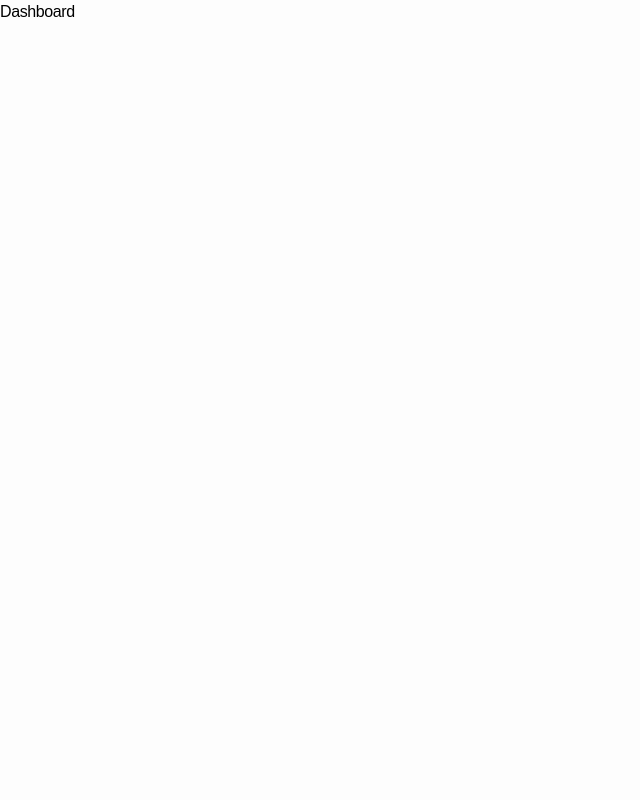
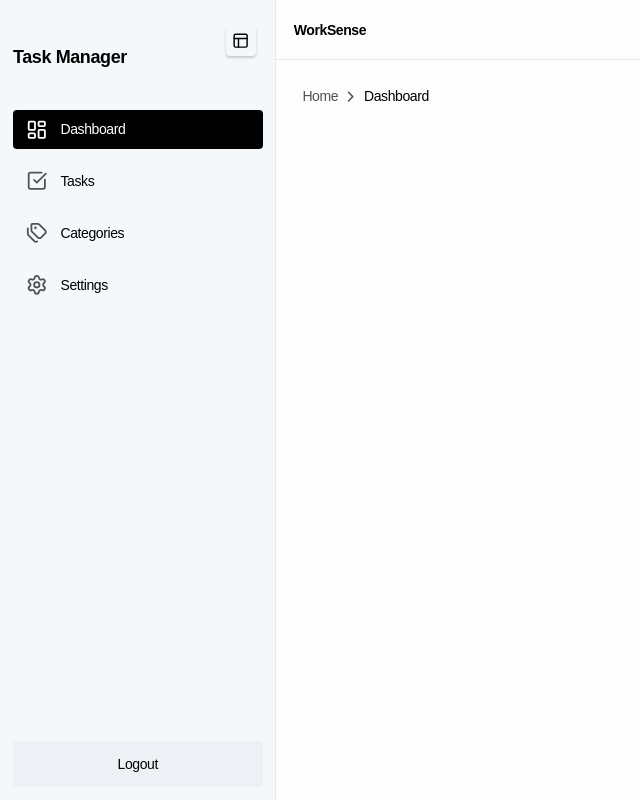
Before and after one commit to Thanhbo209/worksense-task-management, a Next.js app: page /dashboard in a window 1280 px wide. Shown: the whole page, without its empty margins (0-640 px from the left). Built offline with nearby package versions, Linux system fonts and the light colour scheme.

Commit message:
implement navbar and sidebar for user dashboard

```diff
--- /dev/null
+++ b/app/dashboard/layout.tsx
@@ -0,0 +1,20 @@
+import Sidebar from "@/components/ui/sidebar";
+import Navbar from "@/components/ui/navbar";
+
+export default function DashboardLayout({
+  children,
+}: {
+  children: React.ReactNode;
+}) {
+  return (
+    <div className="flex h-screen overflow-hidden">
+      <Sidebar />
+
+      <div className="flex flex-1 flex-col">
+        <Navbar title="WorkSense" />
+
+        <main className="flex-1 overflow-y-auto p-6">{children}</main>
+      </div>
+    </div>
+  );
+}
--- a/app/dashboard/page.tsx
+++ b/app/dashboard/page.tsx
@@ -1,7 +1,11 @@
-import React from "react";
+import Breadcrumbs from "@/components/ui/breadcrumbs";
 
 const UserDashboard = () => {
-  return <div>Dashboard</div>;
+  return (
+    <div>
+      <Breadcrumbs />
+    </div>
+  );
 };
 
 export default UserDashboard;
--- a/app/layout.tsx
+++ b/app/layout.tsx
@@ -1,7 +1,7 @@
 import type { Metadata } from "next";
 import { Geist, Geist_Mono } from "next/font/google";
 import "./globals.css";
-import { ThemeProvider } from "@/components/ThemeProvider";
+import { ThemeProvider } from "@/components/theme-provider";
 
 const geistSans = Geist({
   variable: "--font-geist-sans",
--- /dev/null
+++ b/components/ui/breadcrumbs.tsx
@@ -0,0 +1,43 @@
+"use client";
+
+import Link from "next/link";
+import { usePathname } from "next/navigation";
+import { ChevronRight } from "lucide-react";
+import { cn } from "@/lib/utils";
+
+export default function Breadcrumbs() {
+  const pathname = usePathname();
+
+  const segments = pathname.split("/").filter(Boolean); // bỏ chuỗi rỗng
+
+  const crumbs = segments.map((segment, index) => {
+    const href = "/" + segments.slice(0, index + 1).join("/");
+
+    const label = segment
+      .replace(/-/g, " ")
+      .replace(/\b\w/g, (l) => l.toUpperCase());
+
+    return { href, label };
+  });
+
+  return (
+    <nav className="flex items-center text-sm text-muted-foreground">
+      <Link href="/" className="hover:text-foreground">
+        Home
+      </Link>
+
+      {crumbs.map((crumb, index) => (
+        <span key={crumb.href} className="flex items-center">
+          <ChevronRight className="mx-1 h-4 w-4" />
+          {index === crumbs.length - 1 ? (
+            <span className="text-foreground font-medium">{crumb.label}</span>
+          ) : (
+            <Link href={crumb.href} className="hover:text-foreground">
+              {crumb.label}
+            </Link>
+          )}
+        </span>
+      ))}
+    </nav>
+  );
+}
--- /dev/null
+++ b/components/ui/navbar.tsx
@@ -0,0 +1,42 @@
+"use client";
+
+import { Menu } from "lucide-react";
+import { cn } from "@/lib/utils";
+
+interface NavbarProps {
+  onToggleSidebar?: () => void;
+  title?: string;
+}
+
+export default function Navbar({ onToggleSidebar, title }: NavbarProps) {
+  return (
+    <header
+      className={cn(
+        "sticky top-0 z-30 flex h-14 items-center justify-between border-b",
+        "border-border bg-background px-4",
+      )}
+    >
+      {/* Left */}
+      <div className="flex items-center gap-3">
+        {onToggleSidebar && (
+          <button
+            onClick={onToggleSidebar}
+            className="inline-flex h-9 w-9 items-center justify-center rounded-md hover:bg-accent"
+          >
+            <Menu size={20} />
+          </button>
+        )}
+
+        <h1 className="text-sm font-semibold text-foreground">
+          {title ?? "Dashboard"}
+        </h1>
+      </div>
+
+      {/* Right */}
+      <div className="flex items-center gap-2">
+        {/* Slot: Dark mode / Notification / User menu */}
+        <div className="h-8 w-8 rounded-full bg-muted" />
+      </div>
+    </header>
+  );
+}
--- /dev/null
+++ b/components/ui/sidebar.tsx
@@ -0,0 +1,106 @@
+"use client";
+
+import { useState } from "react";
+import { usePathname } from "next/navigation";
+import Link from "next/link";
+import { cn } from "@/lib/utils";
+import {
+  LayoutDashboard,
+  CheckSquare,
+  Tags,
+  Settings,
+  LogOut,
+  PanelsTopLeft,
+} from "lucide-react";
+
+const navItems = [
+  { href: "/dashboard", label: "Dashboard", icon: LayoutDashboard },
+  { href: "/tasks", label: "Tasks", icon: CheckSquare },
+  { href: "/categories", label: "Categories", icon: Tags },
+  { href: "/settings", label: "Settings", icon: Settings },
+];
+
+export default function Sidebar() {
+  const pathname = usePathname();
+  const [collapsed, setCollapsed] = useState(false);
+  const handleLogout = async () => {
+    try {
+      const res = await fetch("/api/auth/logout", {
+        method: "POST",
+      });
+      if (res.ok) {
+        // Handle successful logout
+        window.location.href = "/login";
+      } else {
+        // Handle error
+        const data = await res.json().catch(() => ({}));
+        alert(data.message || "Logout failed");
+      }
+    } catch (error) {
+      console.error("Logout failed:", error);
+    }
+  };
+  return (
+    <aside
+      className={cn(
+        "relative h-screen border-r border-sidebar-border bg-sidebar text-sidebar-foreground transition-all duration-300",
+        collapsed ? "w-16" : "w-64",
+      )}
+    >
+      {/* Toggle button */}
+      <button
+        onClick={() => setCollapsed(!collapsed)}
+        className="absolute right-4.5 top-6 z-10 flex h-7 w-7 items-center justify-center rounded  hover:bg-muted bg-sidebar shadow"
+      >
+        <PanelsTopLeft className="h-4 w-4" />
+      </button>
+
+      {/* Nav */}
+      <nav className="flex flex-col gap-3 pt-10 p-3">
+        {/* Logo */}
+        <div className="mb-6 flex items-center gap-2 text-lg font-semibold">
+          {!collapsed && <span>Task Manager</span>}
+        </div>
+
+        {navItems.map((item) => {
+          const active = pathname === item.href;
+          const Icon = item.icon;
+
+          return (
+            <Link
+              key={item.href}
+              href={item.href}
+              className={cn(
+                "flex items-center gap-3 rounded px-3 py-2 text-sm transition-colors",
+                active
+                  ? "bg-sidebar-primary text-sidebar-primary-foreground"
+                  : "hover:bg-sidebar-accent ",
+              )}
+            >
+              <Icon
+                className={cn(
+                  "h-5 w-5",
+                  active
+                    ? "text-sidebar-primary-foreground"
+                    : "text-muted-foreground",
+                )}
+              />
+
+              {!collapsed && <span>{item.label}</span>}
+            </Link>
+          );
+        })}
+      </nav>
+      <div className="absolute bottom-0 left-0 right-0 p-3">
+        <button
+          onClick={handleLogout}
+          className="flex w-full bg-secondary items-center  justify-center rounded px-3 py-3 text-sm transition-colors hover:bg-destructive"
+        >
+          <div className="flex items-center gap-2">
+            {!collapsed ? <span>Logout</span> : <LogOut className="h-4 w-4" />}
+          </div>
+        </button>
+      </div>
+    </aside>
+  );
+}
```
Also changed, not shown: components/mode-toggle.tsx (renamed from components/ModeToggle.tsx), components/theme-provider.tsx (renamed from components/ThemeProvider.tsx).
